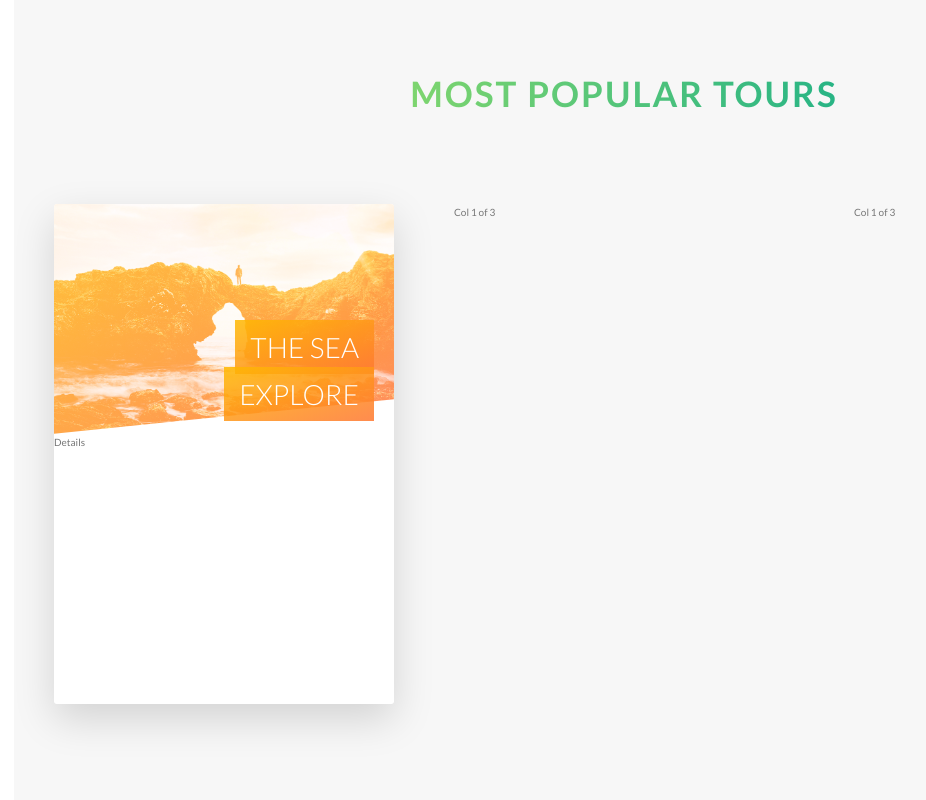
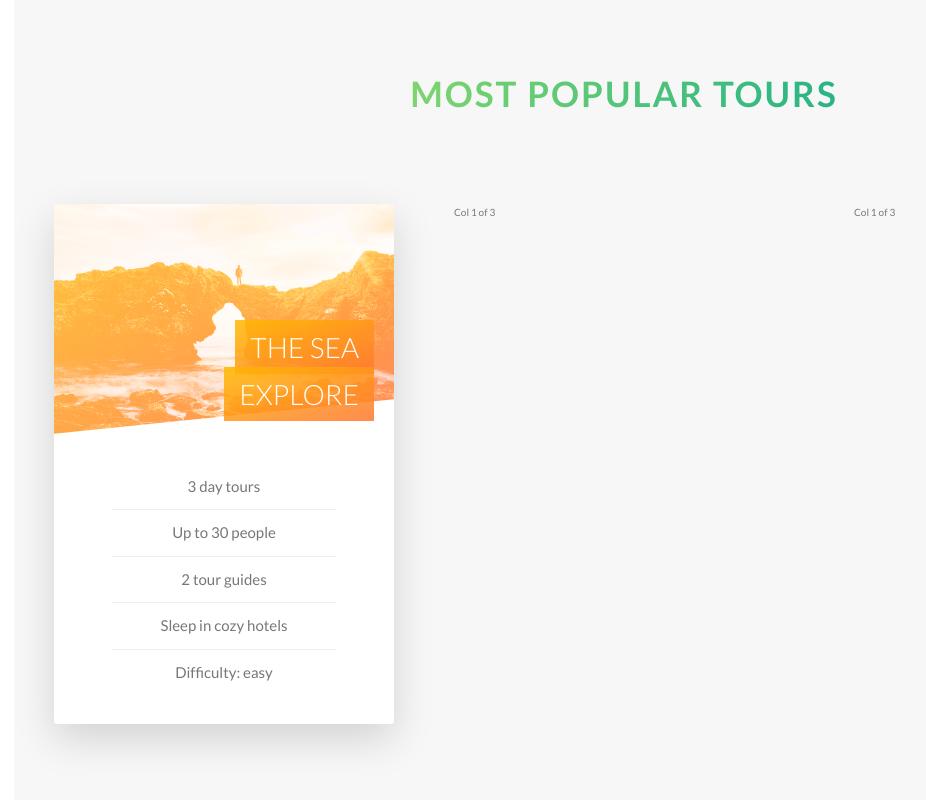
Before and after one commit to Julliano/advanced-css, a website: page Natours/index.html in a window 1280 px wide. Shown: the part 2266-3066 px from the top of the page, without its empty margins (16-942 px from the left). Drawn offline with Linux system fonts and the light colour scheme.

Commit message:
finish front and back side of cards (tours) option

```diff
--- a/Natours/index.html
+++ b/Natours/index.html
@@ -130,11 +130,23 @@
                                     </span>
                                 </h4>
                                 <div class="card__details">
-                                    Details
+                                    <ul>
+                                        <li>3 day tours</li>
+                                        <li>Up to 30 people</li>
+                                        <li>2 tour guides</li>
+                                        <li>Sleep in cozy hotels</li>
+                                        <li>Difficulty: easy</li>
+                                    </ul>
                                 </div>
                             </div>
                             <div class="card__side card__side--back card__side--back-1">
-                                BACK
+                                <div class="card__cta">
+                                    <div class="card__price-box">
+                                        <p class="card__price-only">Only</p>
+                                        <p class="card__price-value">$297</p>
+                                    </div>
+                                    <a href="#" class="btn btn--white">Book now!</a>
+                                </div>
                             </div>
                         </div>
                     </div>
--- a/Natours/sass/abstracts/_variables.scss
+++ b/Natours/sass/abstracts/_variables.scss
@@ -10,6 +10,7 @@ $color-tertiary-light: #2998ff;
 $color-tertiary-dark: #5643fa;
 
 $color-grey-light-1: #f7f7f7;
+$color-grey-light-2: #eee;
 
 $color-white: #fff;
 $color-grey: #777;
--- a/Natours/sass/components/_card.scss
+++ b/Natours/sass/components/_card.scss
@@ -10,7 +10,7 @@
     top: 0;
     left: 0;
     width: 100%;
-    height: 50rem;
+    height: 52rem;
     overflow: hidden;
     border-radius: 3px;
     position: absolute;
@@ -92,4 +92,48 @@
     }
   }
 
+  &__details {
+    padding: 3rem;
+
+    ul {
+      list-style: none;
+      width: 80%;
+      margin: 0 auto;
+
+      li {
+        text-align: center;
+        font-size: 1.5rem;
+        padding: 1rem;
+
+        &:not(:last-child) {
+          border-bottom: 1px solid $color-grey-light-2;
+        }
+      }
+    }
+  }
+
+  // Back SIDE STYLING
+  &__cta {
+    position: absolute;
+    top: 50%;
+    left: 50%;
+    transform: translate(-50%, -50%);
+  }
+
+  &__price-box {
+    text-align: center;
+    margin-bottom: 8rem;
+    color: $color-white;
+  }
+
+  &__price-only {
+    font-size: 1.4rem;
+    text-transform: uppercase;
+  }
+
+  &__price-value {
+    font-size: 6rem;
+    font-weight: 100;
+  }
+
 }
```
Also changed, not shown: Natours/css/style.css.
